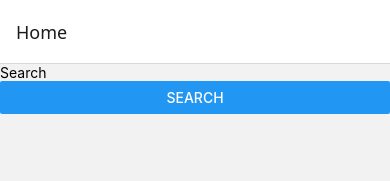
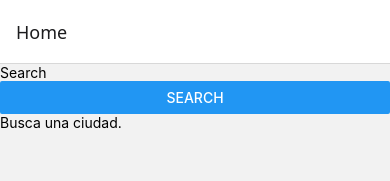
Before and after one commit to Mariano138/Weather-App, a React Native app: screen / in a window 390 px wide. Shown: the top 181 px of the page. Built offline with nearby package versions, Linux system fonts and the light colour scheme; what react-native-worklets would draw is missing.

Commit message:
added forecast

```diff
--- a/hooks/useFetch.ts
+++ b/hooks/useFetch.ts
@@ -22,6 +22,15 @@ export default function useFetch() {
     await AsyncStorage.setItem('savedCity', city);
   };
 
+  const getDayName = (dt: number, index: number) => {
+    const date = new Date(dt * 1000);
+    if (index === 0) return 'Mañana';
+    const day = date.toLocaleDateString('es-ES', { weekday: 'long' });
+    const capitalize = (str: string) => str[0].toUpperCase() + str.slice(1);
+
+    return capitalize(day);
+  };
+
   const fetchWeather = async (cityToFetch?: string) => {
     const query = cityToFetch ?? city;
     if (!query.trim()) return;
@@ -35,9 +44,11 @@ export default function useFetch() {
       );
       const data = await response.json();
 
-      if (data.cod && data.cod !== 200) {
+      if (data.cod && data.cod !== '200') {
         setError('Ciudad no encontrada');
         setWeather(null);
+        setIsLoading(false);
+        return;
       } else {
         setWeather(data);
         saveCity();
@@ -48,5 +59,5 @@ export default function useFetch() {
       setIsLoading(false);
     }
   };
-  return { fetchWeather, city, setCity, isLoading, weather, error };
+  return { fetchWeather, city, setCity, isLoading, weather, error, getDayName };
 }
--- /dev/null
+++ b/interface/forecastItem.ts
@@ -0,0 +1,15 @@
+interface ForecastItem {
+  dt: number;
+  dt_txt: string;
+  main: {
+    temp: number;
+    temp_min: number;
+    temp_max: number;
+  };
+  weather: {
+    description: string;
+    icon: string;
+  }[];
+}
+
+export default ForecastItem;
--- a/screens/home.tsx
+++ b/screens/home.tsx
@@ -2,9 +2,34 @@ import { Button, Image, StyleSheet, Text, View } from 'react-native';
 import React from 'react';
 import useFetch from 'hooks/useFetch';
 import { TextInput } from 'react-native-gesture-handler';
+import ForecastItem from 'interface/forecastItem';
 
 export default function Home() {
-  const { fetchWeather, city, setCity, isLoading, weather, error } = useFetch();
+  const { fetchWeather, city, setCity, isLoading, weather, error, getDayName } = useFetch();
+
+  if (!weather && !isLoading && !error) {
+    return (
+      <View>
+        <TextInput placeholder="Search" value={city} onChangeText={setCity} />
+        <Button title="Search" onPress={() => fetchWeather()} />
+        <Text>Busca una ciudad.</Text>
+      </View>
+    );
+  }
+
+  if (isLoading) {
+    return <Text>Cargando...</Text>;
+  }
+
+  if (weather.error) {
+    return (
+      <View>
+        <TextInput placeholder="Search" value={city} onChangeText={setCity} />
+        <Button title="Search" onPress={() => fetchWeather()} />
+        <Text>Ciudad no encontrada.</Text>
+      </View>
+    );
+  }
 
   return (
     <View>
@@ -15,16 +40,29 @@ export default function Home() {
 
       {weather && (
         <View>
-          <Text>{weather.name}</Text>
-          <Text>{weather.main.temp}</Text>
-          <Text>{weather.weather[0].description}</Text>
           <Image
             style={styles.icon}
-            source={{ uri: `https://openweathermap.org/img/wn/${weather.weather[0].icon}@2x.png` }}
+            source={{
+              uri: `https://openweathermap.org/img/wn/${weather.current.weather[0].icon}@2x.png`,
+            }}
           />
+          <Text>{weather.current.name}</Text>
+          <Text>{weather.current.main.temp}°C</Text>
+          <Text>{weather.current.weather[0].description}</Text>
+
+          <View>
+            {/* <Text>
+              {getDayName(weather.forecast?.[0].dt)}
+              {weather.forecast?.[0]?.main?.temp}°C
+            </Text> */}
+            {weather.forecast.map((item: ForecastItem, index: number) => (
+              <Text key={index}>
+                {getDayName(item.dt, index)}: {item.main.temp}°C
+              </Text>
+            ))}
+          </View>
         </View>
       )}
-      {error && <Text>{error}</Text>}
     </View>
   );
 }
```
